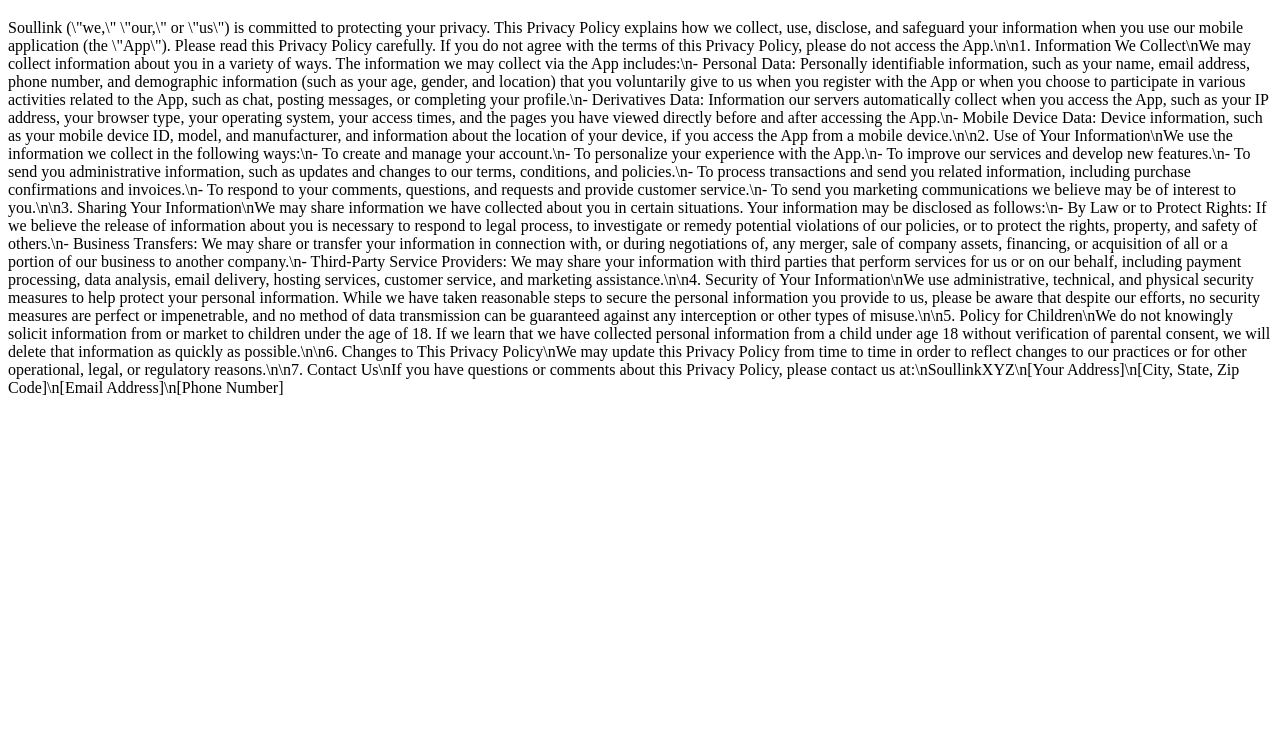
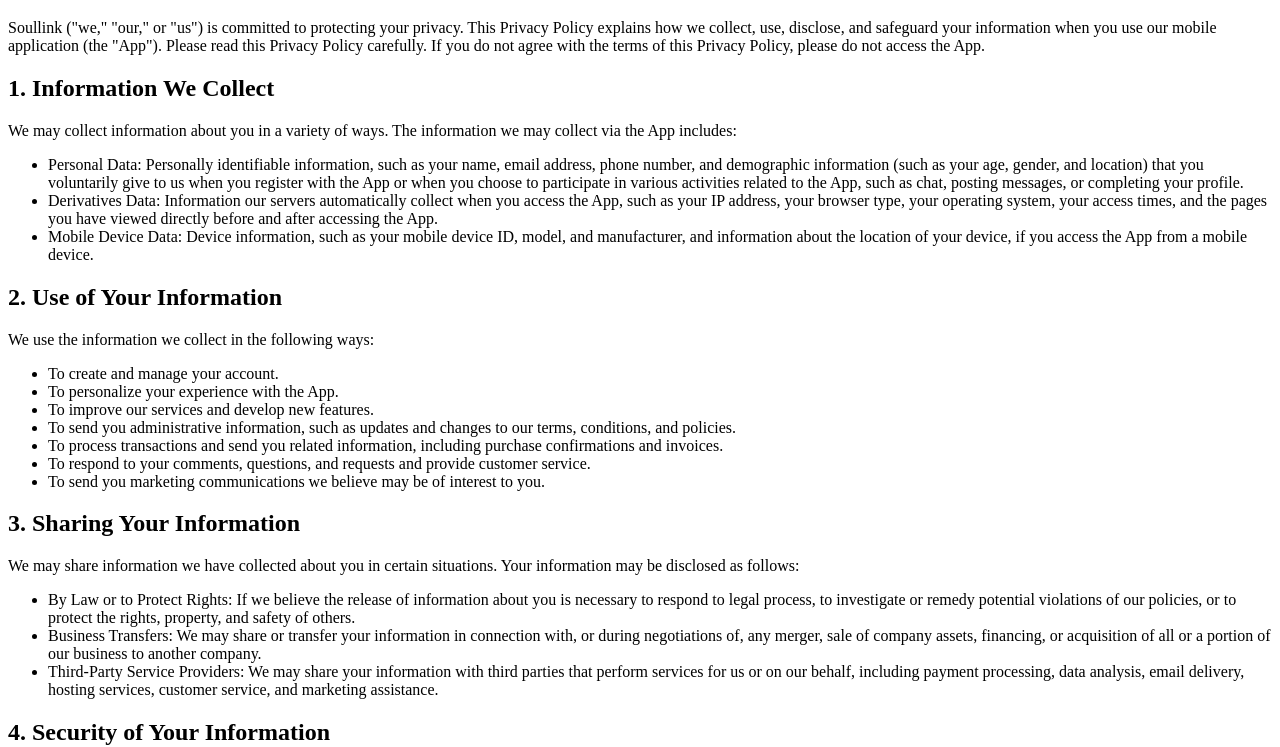
Before and after one commit to soullinkxyz/soullink, a plain HTML site: page privacy_policy.html in a window 1280 px wide. Shown: the part 61-808 px from the top of the page. Drawn offline with Linux system fonts and the light colour scheme.

Commit message:
Update privacy_policy.html

```diff
--- a/privacy_policy.html
+++ b/privacy_policy.html
@@ -1,68 +1,59 @@
 <!DOCTYPE html>
 <html lang="en">
-  <head>
-    <meta charset="UTF-8" />
-    <meta name="viewport" content="width=device-width, initial-scale=1.0" />
+<head>
+    <meta charset="UTF-8">
+    <meta name="viewport" content="width=device-width, initial-scale=1.0">
     <title>Privacy Policy</title>
-  </head>
-  <body>
+</head>
+<body>
     <h1>Privacy Policy</h1>
-    <p>
-      Soullink (\"we,\" \"our,\" or \"us\") is committed to protecting your
-      privacy. This Privacy Policy explains how we collect, use, disclose, and
-      safeguard your information when you use our mobile application (the
-      \"App\"). Please read this Privacy Policy carefully. If you do not agree
-      with the terms of this Privacy Policy, please do not access the App.\n\n1.
-      Information We Collect\nWe may collect information about you in a variety
-      of ways. The information we may collect via the App includes:\n- Personal
-      Data: Personally identifiable information, such as your name, email
-      address, phone number, and demographic information (such as your age,
-      gender, and location) that you voluntarily give to us when you register
-      with the App or when you choose to participate in various activities
-      related to the App, such as chat, posting messages, or completing your
-      profile.\n- Derivatives Data: Information our servers automatically
-      collect when you access the App, such as your IP address, your browser
-      type, your operating system, your access times, and the pages you have
-      viewed directly before and after accessing the App.\n- Mobile Device Data:
-      Device information, such as your mobile device ID, model, and
-      manufacturer, and information about the location of your device, if you
-      access the App from a mobile device.\n\n2. Use of Your Information\nWe use
-      the information we collect in the following ways:\n- To create and manage
-      your account.\n- To personalize your experience with the App.\n- To
-      improve our services and develop new features.\n- To send you
-      administrative information, such as updates and changes to our terms,
-      conditions, and policies.\n- To process transactions and send you related
-      information, including purchase confirmations and invoices.\n- To respond
-      to your comments, questions, and requests and provide customer service.\n-
-      To send you marketing communications we believe may be of interest to
-      you.\n\n3. Sharing Your Information\nWe may share information we have
-      collected about you in certain situations. Your information may be
-      disclosed as follows:\n- By Law or to Protect Rights: If we believe the
-      release of information about you is necessary to respond to legal process,
-      to investigate or remedy potential violations of our policies, or to
-      protect the rights, property, and safety of others.\n- Business Transfers:
-      We may share or transfer your information in connection with, or during
-      negotiations of, any merger, sale of company assets, financing, or
-      acquisition of all or a portion of our business to another company.\n-
-      Third-Party Service Providers: We may share your information with third
-      parties that perform services for us or on our behalf, including payment
-      processing, data analysis, email delivery, hosting services, customer
-      service, and marketing assistance.\n\n4. Security of Your Information\nWe
-      use administrative, technical, and physical security measures to help
-      protect your personal information. While we have taken reasonable steps to
-      secure the personal information you provide to us, please be aware that
-      despite our efforts, no security measures are perfect or impenetrable, and
-      no method of data transmission can be guaranteed against any interception
-      or other types of misuse.\n\n5. Policy for Children\nWe do not knowingly
-      solicit information from or market to children under the age of 18. If we
-      learn that we have collected personal information from a child under age
-      18 without verification of parental consent, we will delete that
-      information as quickly as possible.\n\n6. Changes to This Privacy
-      Policy\nWe may update this Privacy Policy from time to time in order to
-      reflect changes to our practices or for other operational, legal, or
-      regulatory reasons.\n\n7. Contact Us\nIf you have questions or comments
-      about this Privacy Policy, please contact us at:\nSoullinkXYZ\n[Your
-      Address]\n[City, State, Zip Code]\n[Email Address]\n[Phone Number]
-    </p>
-  </body>
+    <p>Soullink ("we," "our," or "us") is committed to protecting your privacy. This Privacy Policy explains how we collect, use, disclose, and safeguard your information when you use our mobile application (the "App"). Please read this Privacy Policy carefully. If you do not agree with the terms of this Privacy Policy, please do not access the App.</p>
+
+    <h2>1. Information We Collect</h2>
+    <p>We may collect information about you in a variety of ways. The information we may collect via the App includes:</p>
+    <ul>
+        <li>Personal Data: Personally identifiable information, such as your name, email address, phone number, and demographic information (such as your age, gender, and location) that you voluntarily give to us when you register with the App or when you choose to participate in various activities related to the App, such as chat, posting messages, or completing your profile.</li>
+        <li>Derivatives Data: Information our servers automatically collect when you access the App, such as your IP address, your browser type, your operating system, your access times, and the pages you have viewed directly before and after accessing the App.</li>
+        <li>Mobile Device Data: Device information, such as your mobile device ID, model, and manufacturer, and information about the location of your device, if you access the App from a mobile device.</li>
+    </ul>
+
+    <h2>2. Use of Your Information</h2>
+    <p>We use the information we collect in the following ways:</p>
+    <ul>
+        <li>To create and manage your account.</li>
+        <li>To personalize your experience with the App.</li>
+        <li>To improve our services and develop new features.</li>
+        <li>To send you administrative information, such as updates and changes to our terms, conditions, and policies.</li>
+        <li>To process transactions and send you related information, including purchase confirmations and invoices.</li>
+        <li>To respond to your comments, questions, and requests and provide customer service.</li>
+        <li>To send you marketing communications we believe may be of interest to you.</li>
+    </ul>
+
+    <h2>3. Sharing Your Information</h2>
+    <p>We may share information we have collected about you in certain situations. Your information may be disclosed as follows:</p>
+    <ul>
+        <li>By Law or to Protect Rights: If we believe the release of information about you is necessary to respond to legal process, to investigate or remedy potential violations of our policies, or to protect the rights, property, and safety of others.</li>
+        <li>Business Transfers: We may share or transfer your information in connection with, or during negotiations of, any merger, sale of company assets, financing, or acquisition of all or a portion of our business to another company.</li>
+        <li>Third-Party Service Providers: We may share your information with third parties that perform services for us or on our behalf, including payment processing, data analysis, email delivery, hosting services, customer service, and marketing assistance.</li>
+    </ul>
+
+    <h2>4. Security of Your Information</h2>
+    <p>We use administrative, technical, and physical security measures to help protect your personal information. While we have taken reasonable steps to secure the personal information you provide to us, please be aware that despite our efforts, no security measures are perfect or impenetrable, and no method of data transmission can be guaranteed against any interception or other types of misuse.</p>
+
+    <h2>5. Policy for Children</h2>
+    <p>We do not knowingly solicit information from or market to children under the age of 18. If we learn that we have collected personal information from a child under age 18 without verification of parental consent, we will delete that information as quickly as possible.</p>
+
+    <h2>6. Changes to This Privacy Policy</h2>
+    <p>We may update this Privacy Policy from time to time in order to reflect changes to our practices or for other operational, legal, or regulatory reasons.</p>
+
+    <h2>7. Contact Us</h2>
+    <p>If you have questions or comments about this Privacy Policy, please contact us at:</p>
+    <address>
+        SoullinkXYZ<br>
+        [Your Address]<br>
+        [City, State, Zip Code]<br>
+        [Email Address]<br>
+        [Phone Number]
+    </address>
+</body>
 </html>
```
